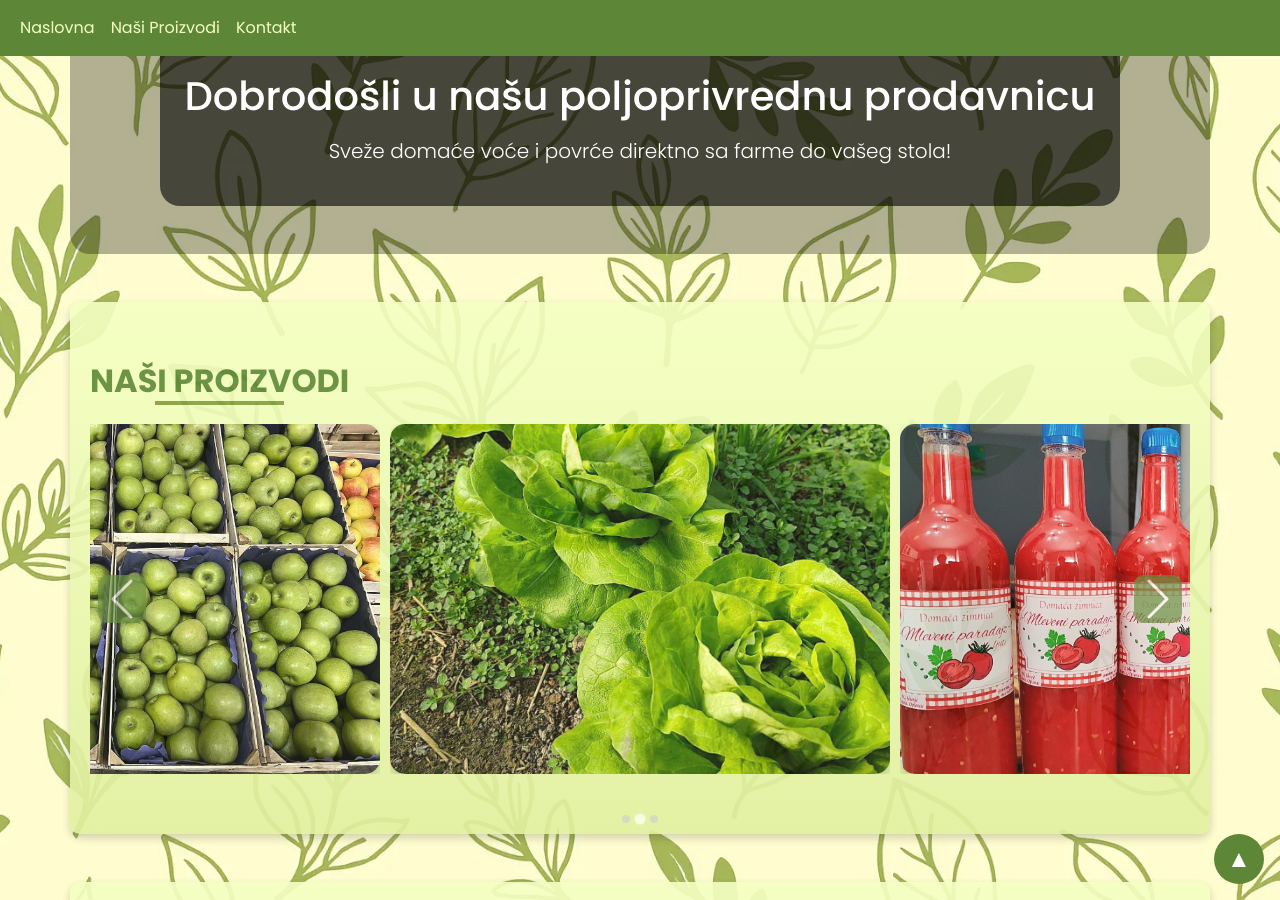
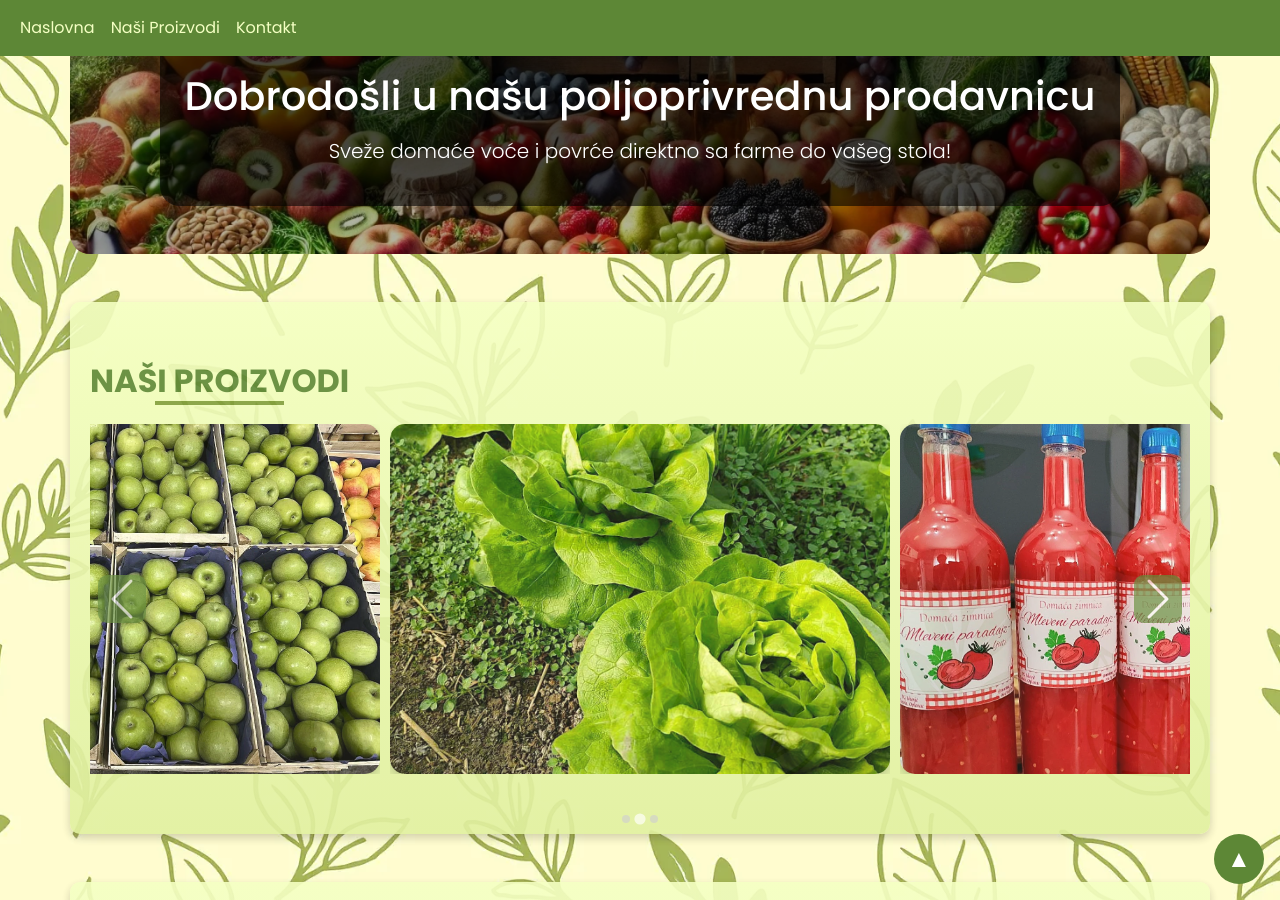
Before and after one commit to vladan-d-masic/lite-page-green-template, a Jekyll site: the page built from index.markdown, in a window 1280 px wide and 900 px high. Built offline with Jekyll 4.4.1, drawn with Linux system fonts in a browser that asks for light colours.

Commit message:
Add background image for header

```diff
--- a/_layouts/default.html
+++ b/_layouts/default.html
@@ -74,6 +74,7 @@ https://cdn.jsdelivr.net/npm/@splidejs/splide@4.1.4/dist/css/splide.min.css
     <header
       id="welcome"
       class="container text-center py-5 position-relative px-md-2"
+      style="background: url('{{ site.data.theme.header_background_image | relative_url }}') center/cover no-repeat;"
     >
       <div class="header-overlay p-4">
         <h1 class="mb-3">{{ site.data.i18n.sr.welcome_to_our_store }}</h1>
```
